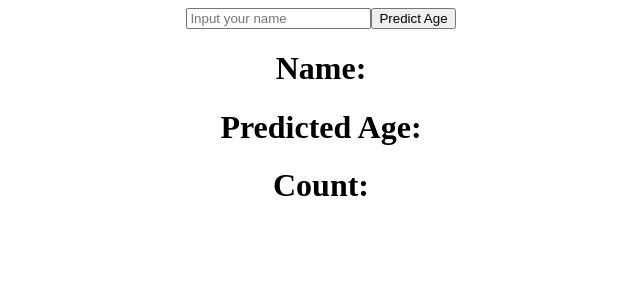
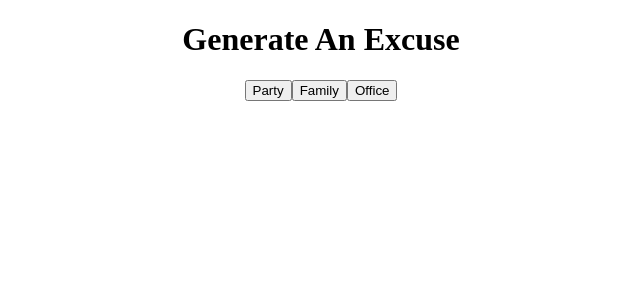
Before and after one commit to longkid/react-beginner-course-2022, a React (Create React App) app: page / in a window 1280 px wide. Shown: the top 300 px of the page, without its empty margins (319-959 px from the left). Built offline with nearby package versions, Linux system fonts and the light colour scheme.

Commit message:
Do exercise: call Excuser API and render excuse on UI

```diff
--- a/src/App.js
+++ b/src/App.js
@@ -1,29 +1,24 @@
 import "./App.css";
 import Axios from "axios";
-import { useEffect, useState } from "react";
+import { useState } from "react";
 
 function App() {
-  const [name, setName] = useState("");
-  const [predictedAge, setPredictedAge] = useState(null);
-  const fetchAge = (name) => {
-    Axios.get(`https://api.agify.io/?name=${name}`).then((res) =>
-      setPredictedAge(res.data)
+  const [excuse, setExcuse] = useState("");
+  const fetchExcuse = (category) => {
+    Axios.get(`https://excuser-three.vercel.app/v1/excuse/${category}`).then(
+      (res) => {
+        setExcuse(res.data[0].excuse);
+      }
     );
   };
 
   return (
     <div className="App">
-      <input
-        placeholder="Input your name"
-        onChange={(event) => {
-          setName(event.target.value);
-        }}
-      />
-      <button onClick={() => fetchAge(name)}>Predict Age</button>
-
-      <h1>Name: {predictedAge?.name}</h1>
-      <h1>Predicted Age: {predictedAge?.age}</h1>
-      <h1>Count: {predictedAge?.count}</h1>
+      <h1>Generate An Excuse</h1>
+      <button onClick={() => fetchExcuse("party")}>Party</button>
+      <button onClick={() => fetchExcuse("family")}>Family</button>
+      <button onClick={() => fetchExcuse("office")}>Office</button>
+      <p>{excuse}</p>
     </div>
   );
 }
```
